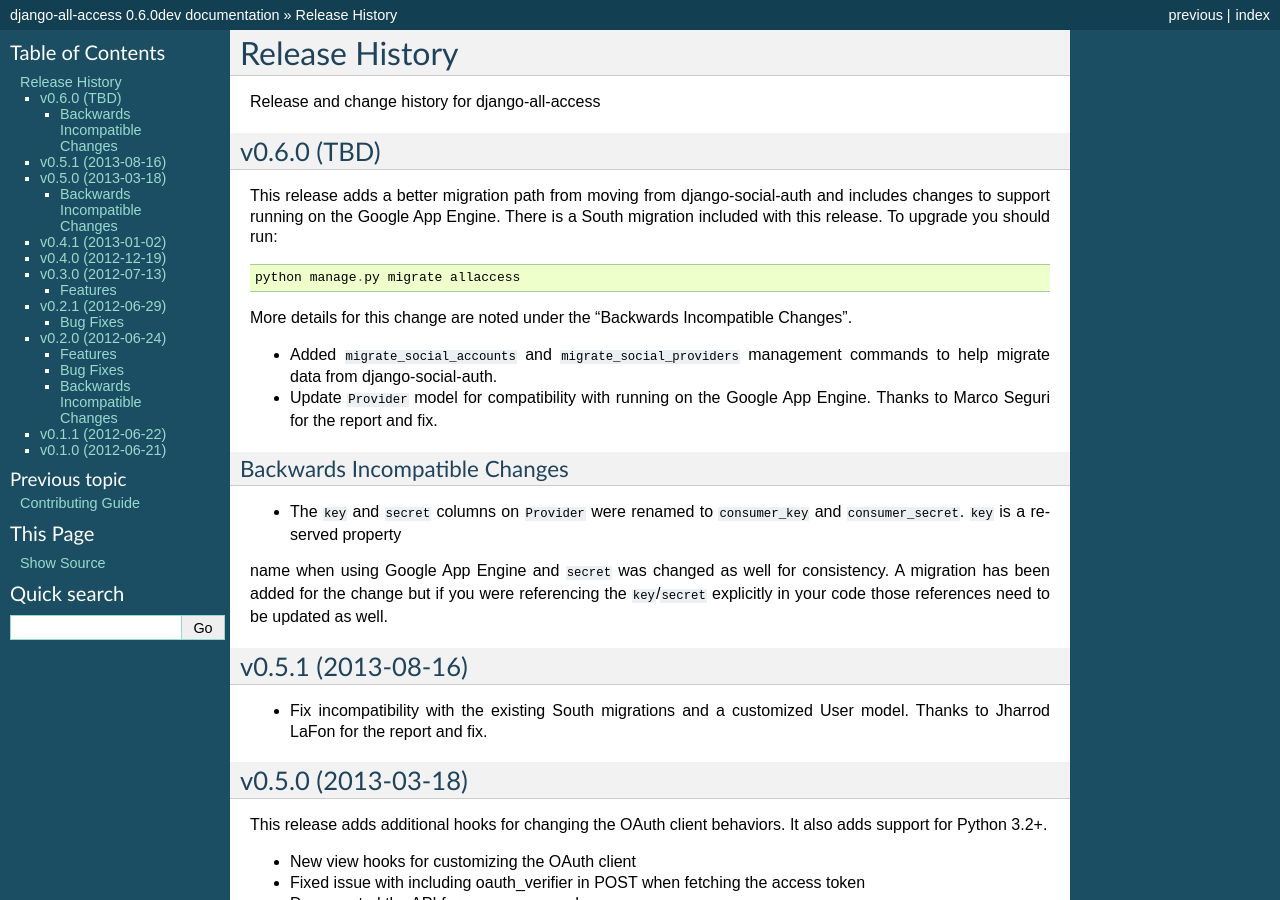
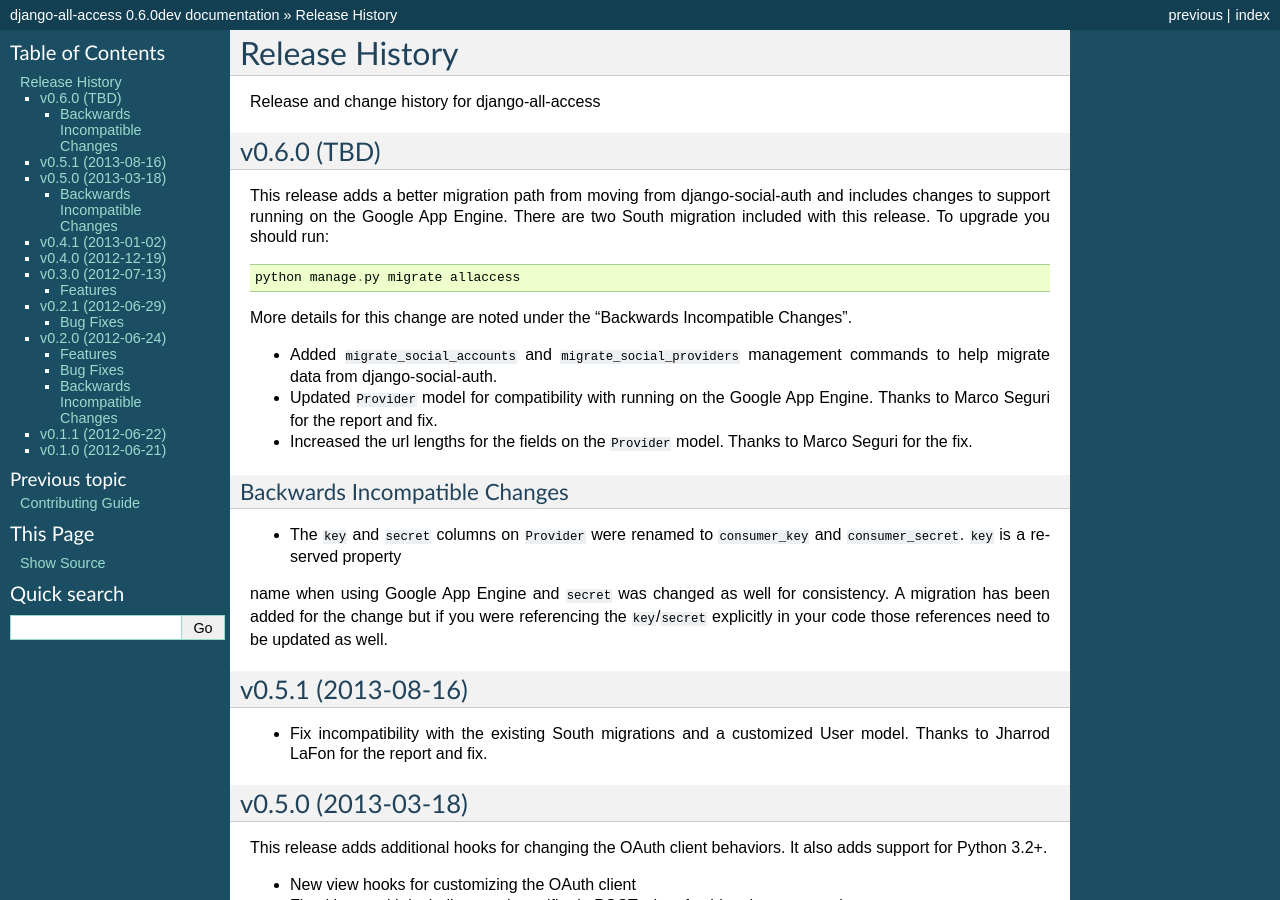
Before and after one commit to mlavin/django-all-access, a Sphinx documentation site: the page built from docs/releases.rst, in a window 1280 px wide and 900 px high. Built offline with Sphinx 7.4.7, drawn with Linux system fonts in a browser that asks for light colours.

Commit message:
Add release note about URL field changes.

```diff
--- a/docs/releases.rst
+++ b/docs/releases.rst
@@ -8,14 +8,15 @@
 ------------------------------------
 
 This release adds a better migration path from moving from django-social-auth and includes changes to support
-running on the Google App Engine. There is a South migration included with this release. To upgrade you should run::
+running on the Google App Engine. There are two South migration included with this release. To upgrade you should run::
 
     python manage.py migrate allaccess
 
 More details for this change are noted under the "Backwards Incompatible Changes".
 
 - Added ``migrate_social_accounts`` and ``migrate_social_providers`` management commands to help migrate data from django-social-auth.
-- Update ``Provider`` model for compatibility with running on the Google App Engine. Thanks to Marco Seguri for the report and fix.
+- Updated ``Provider`` model for compatibility with running on the Google App Engine. Thanks to Marco Seguri for the report and fix.
+- Increased the url lengths for the fields on the ``Provider`` model. Thanks to Marco Seguri for the fix.
 
 
 Backwards Incompatible Changes
```
